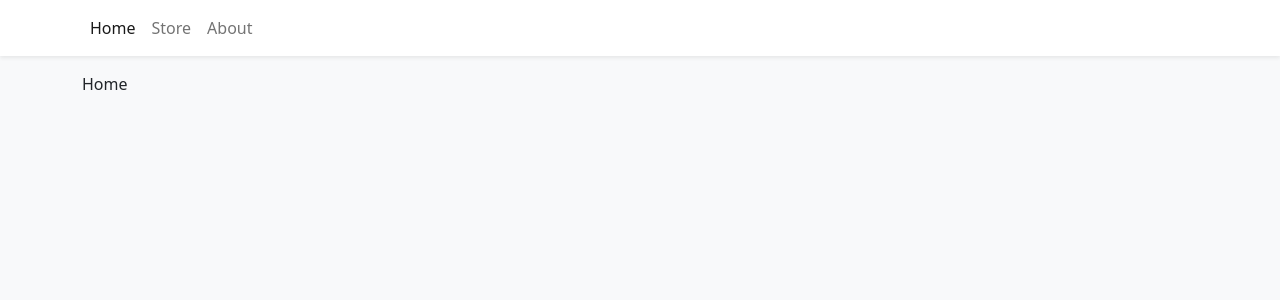
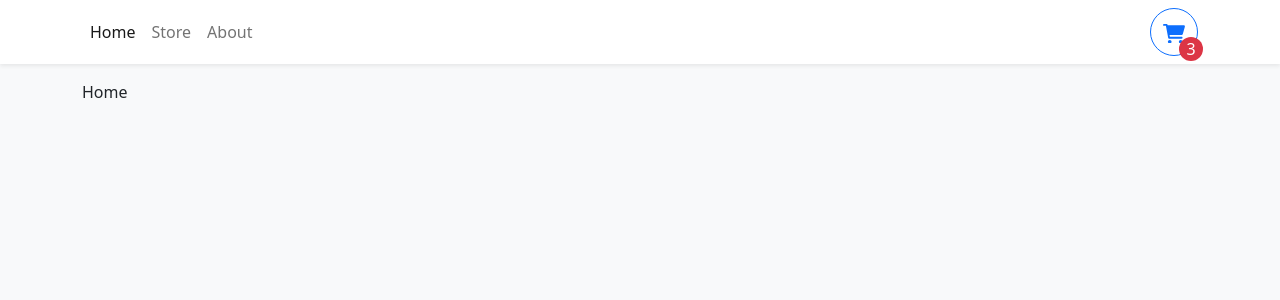
Before and after one commit to Jackalob/shopping-cart, a React (Vite) app: page / in a window 1280 px wide. Shown: the top 300 px of the page. Built offline with nearby package versions, Linux system fonts and the light colour scheme.

Commit message:
add shopping cart

```diff
--- a/package.json
+++ b/package.json
@@ -20,6 +20,7 @@
     "@types/react-dom": "^18.0.6",
     "@vitejs/plugin-react": "^2.1.0",
     "typescript": "^4.6.4",
-    "vite": "^3.1.0"
+    "vite": "^3.1.0",
+    "vite-plugin-svgr": "^2.2.2"
   }
 }
--- a/src/components/Navbar.tsx
+++ b/src/components/Navbar.tsx
@@ -1,14 +1,13 @@
-import { Container, Navbar as NavbarBS, Nav } from "react-bootstrap";
+import { Container, Navbar as NavbarBS, Nav, Button } from "react-bootstrap";
 import { NavLink } from "react-router-dom";
-
-const x = <div />;
+import { ReactComponent as IonCart } from "../assets/icons/cart-shopping.svg";
 
 const Navbar = () => {
   return (
-    <NavbarBS className="bg-white shadow-sm mb-3">
+    <NavbarBS sticky="top" className="bg-white shadow-sm mb-3">
       <Container>
-        <Nav>
-          <Nav.Link to="/" as={NavLink} active>
+        <Nav className="me-auto">
+          <Nav.Link to="/" as={NavLink}>
             Home
           </Nav.Link>
           <Nav.Link to="/store" as={NavLink}>
@@ -18,6 +17,27 @@
             About
           </Nav.Link>
         </Nav>
+        <Button
+          style={{ width: "3rem", height: "3rem", position: "relative" }}
+          variant="outline-primary"
+          className="rounded-circle"
+        >
+          <IonCart style={{ fill: "currentColor" }} />
+          <div
+            className="rounded-circle bg-danger d-flex justify-content-center align-items-center"
+            style={{
+              color: "white",
+              width: "1.5rem",
+              height: "1.5rem",
+              position: "absolute",
+              bottom: 0,
+              right: 0,
+              transform: "translate(25%, 25%)",
+            }}
+          >
+            3
+          </div>
+        </Button>
       </Container>
     </NavbarBS>
   );
--- a/vite.config.ts
+++ b/vite.config.ts
@@ -1,7 +1,8 @@
-import { defineConfig } from 'vite'
-import react from '@vitejs/plugin-react'
+import { defineConfig } from "vite";
+import react from "@vitejs/plugin-react";
+import svgr from "vite-plugin-svgr";
 
 // https://vitejs.dev/config/
 export default defineConfig({
-  plugins: [react()]
-})
+  plugins: [react(), svgr()],
+});
```
Also changed, not shown: src/assets/icons/cart-shopping.svg (added).
